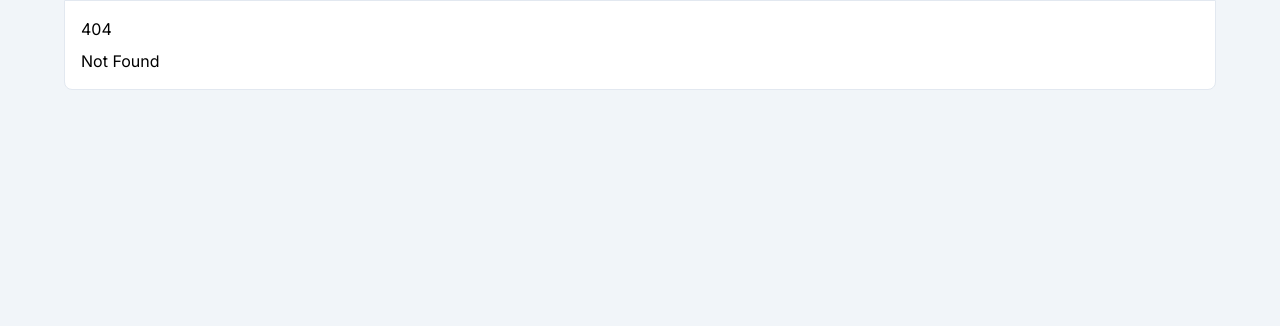
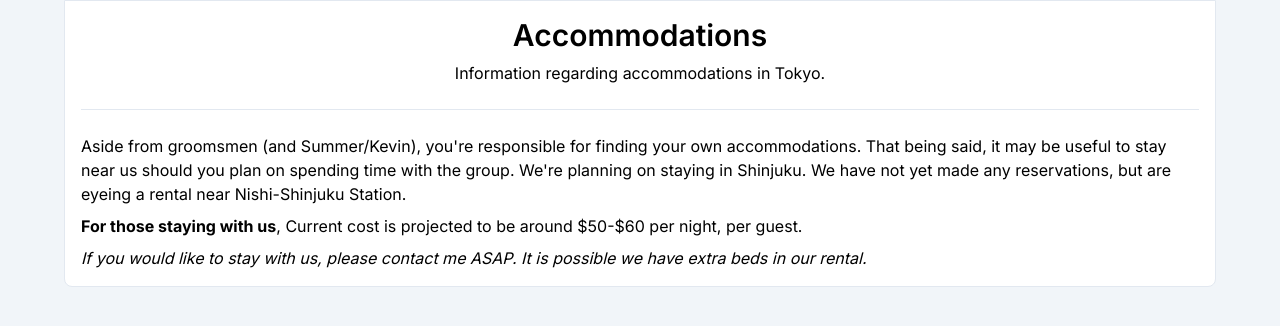
Before and after one commit to ArcticStorm9/ArcticStorm9.github.io, a SvelteKit app: page /wedding/accommodations in a window 1280 px wide. Before the commit this address had no page. Shown: the top 326 px of the page. Built offline with nearby package versions, Linux system fonts and the light colour scheme.

Commit message:
accommodations page

```diff
--- a/src/lib/components/shared/InfoPage.svelte
+++ b/src/lib/components/shared/InfoPage.svelte
@@ -1,11 +1,13 @@
 <script lang="ts">
   export let title: string;
-  export let description: string;
+  export let description: string | undefined;
 </script>
 
 <section class="grid gap-2">
   <h1 class="text-3xl font-semibold text-center">{title}</h1>
-  <p class="text-center">{@html description}</p>
+  {#if description}
+    <p class="text-center">{@html description}</p>
+  {/if}
 </section>
 <hr class="my-4 border-slate-200 dark:border-slate-700" />
 <slot />
--- a/src/routes/wedding/+page.svelte
+++ b/src/routes/wedding/+page.svelte
@@ -5,6 +5,7 @@
   const paths = [
     ["Itinerary", "/itinerary"],
     ["Flights", "/flights"],
+    ["Accommodations", "/accommodations"],
   ];
 </script>
 
--- /dev/null
+++ b/src/routes/wedding/accommodations/+page.svelte
@@ -0,0 +1,29 @@
+<script lang="ts">
+  import InfoPage from "$lib/components/shared/InfoPage.svelte"
+</script>
+
+<svelte:head>
+  <title>Accommodations</title>
+</svelte:head>
+<InfoPage
+  title="Accommodations"
+  description="Information regarding accommodations in Tokyo."
+>
+  <p>
+    Aside from groomsmen (and Summer/Kevin), you're responsible for finding
+    your own accommodations. That being said, it may be useful to stay near
+    us should you plan on spending time with the group. We're planning on
+    staying in Shinjuku. We have not yet made any reservations, but are eyeing
+    a rental near Nishi-Shinjuku Station.
+  </p>
+  <p>
+    <b>For those staying with us</b>, Current cost is projected to be around
+    $50-$60 per night, per guest.
+  </p>
+  <p>
+    <i>
+      If you would like to stay with us, please contact me ASAP. It is possible
+      we have extra beds in our rental.
+    </i>
+  </p>
+</InfoPage>
```
